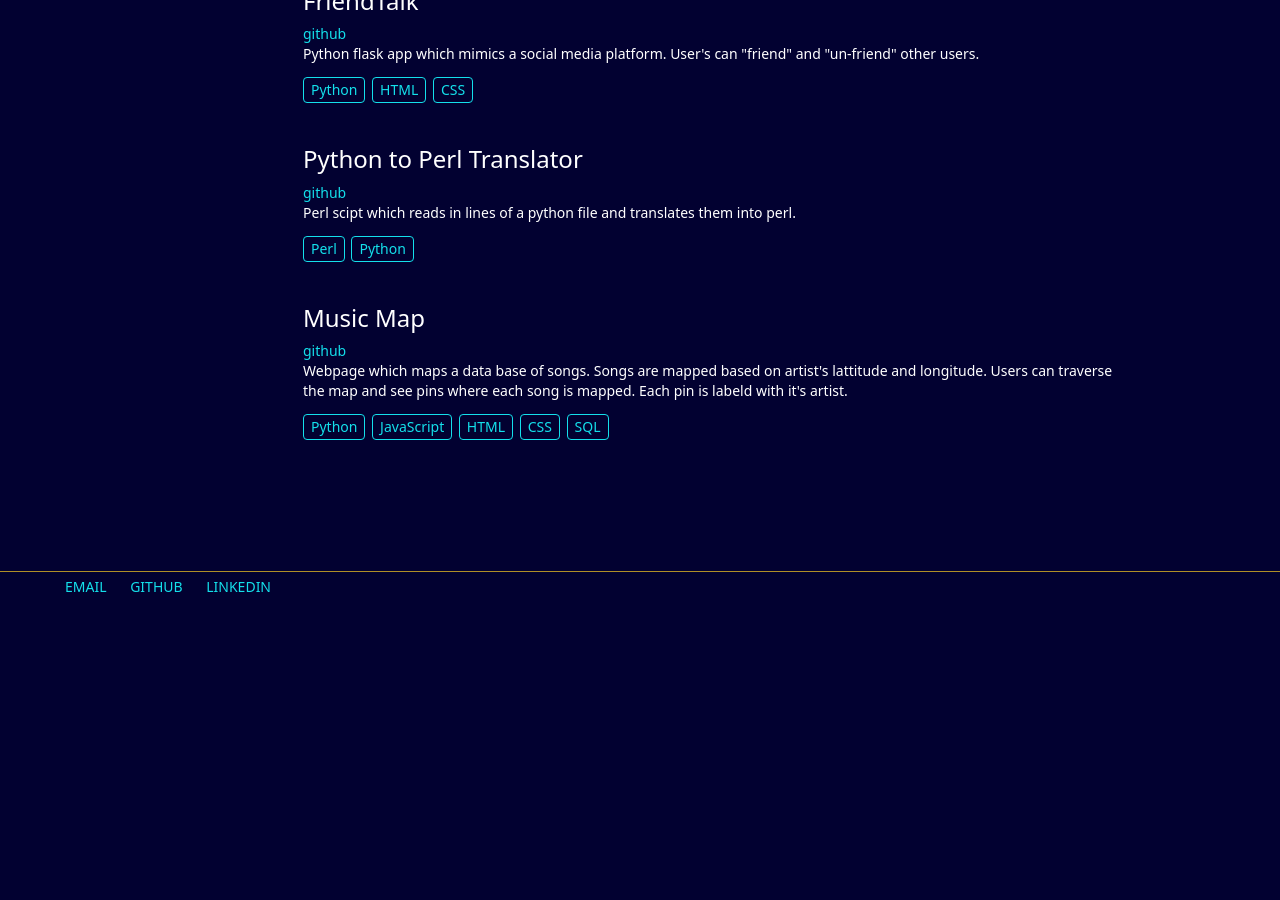
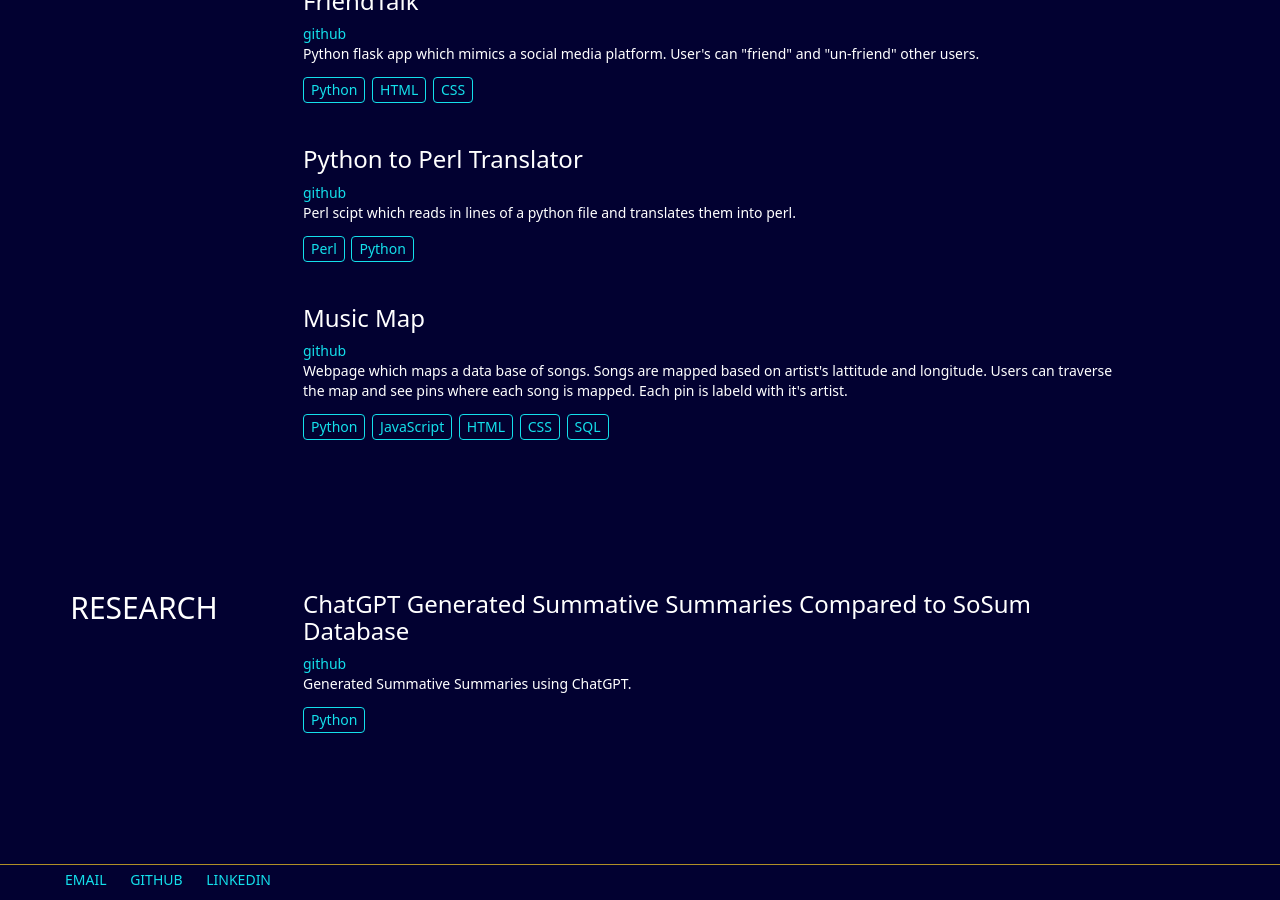
Before and after one commit to emmeline2/emmeline2.github.io, a Jekyll site: the page built from index.html, in a window 1280 px wide and 900 px high, scrolled down 1367 px. Built offline with Jekyll 4.4.1, drawn with Linux system fonts in a browser that asks for light colours; before the commit the page ends 1974 px from its top, so only the background shows below that.

Commit message:
research section

```diff
--- a/_layouts/default.html
+++ b/_layouts/default.html
@@ -14,6 +14,7 @@
 						<li><a href="/#about">ABOUT</a></li>
 						<li><a href="/#projects">PROJECTS</a></li>
 						<li><a href="/resume">RESUME</a></li>
+						<li><a href="/research">RESEARCH</a></li>
 						<li><label class="switch">
 							<input type="checkbox" onclick="myFunction()">
 							<span class="slider round"></span>
--- a/index.html
+++ b/index.html
@@ -86,3 +86,18 @@ title: Emmeline Pearson
 		</div>
 	</div>
 </div>
+
+<div id="research" class="container-fluid projectsSection">
+	<div class="row">
+		<div class="col-sm-3 sectionHeader">
+			<h2 class="sectionHeader text-center" id="title2">RESEARCH</h2>
+		</div>
+		<div class="col-sm-9">
+			<h3>ChatGPT Generated Summative Summaries Compared to SoSum Database</h3>
+			<a href="https://github.com/Software-Analytics-Drexel-University/emmeline-chatGPTSummaries">github</a>
+			<p> Generated Summative Summaries using ChatGPT. </p>
+			<div class="languageCube">Python</div>
+			<br>
+		</div>
+	</div>
+</div>
```
